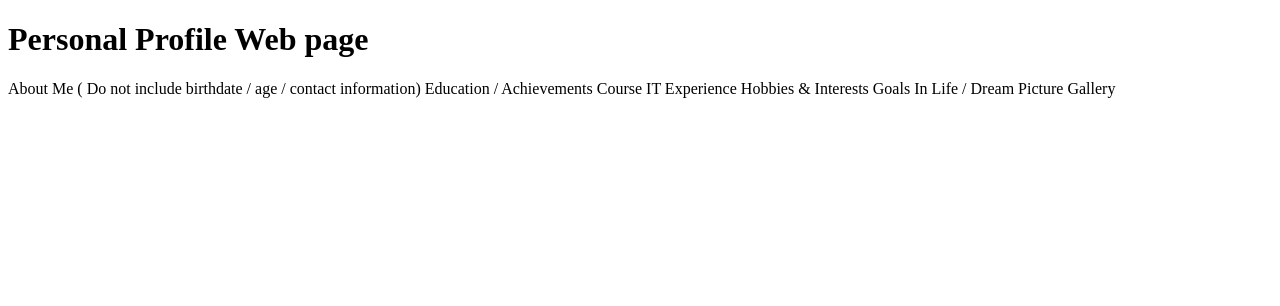
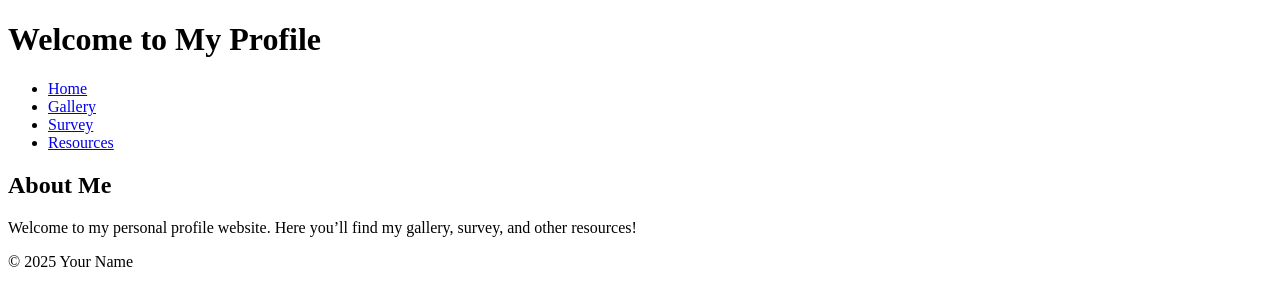
Before and after one commit to EthanPalconaners/webprog-SF231-personal-website, a plain HTML site: page home/index.html in a window 1280 px wide. Drawn offline with Linux system fonts and the light colour scheme.

Commit message:
Update index.html

```diff
--- a/home/index.html
+++ b/home/index.html
@@ -1,21 +1,33 @@
 <!DOCTYPE html>
-<html>
+<html lang="en">
 <head>
-<title>Page Title</title>
+    <meta charset="UTF-8">
+    <meta name="viewport" content="width=device-width, initial-scale=1.0">
+    <title>My Profile</title>
+    <link rel="stylesheet" href="css/style.css">
 </head>
 <body>
+    <header>
+        <h1>Welcome to My Profile</h1>
+        <nav>
+            <ul>
+                <li><a href="index.html">Home</a></li>
+                <li><a href="gallery.html">Gallery</a></li>
+                <li><a href="survey.html">Survey</a></li>
+                <li><a href="resources.html">Resources</a></li>
+            </ul>
+        </nav>
+    </header>
 
-<h1>Personal Profile Web page</h1>
-<p>
-About Me
- ( Do not include birthdate / age / contact information)
-Education / Achievements
-Course
-IT Experience
-Hobbies & Interests
-Goals In Life / Dream
-Picture Gallery
-</p>
+    <main>
+        <section>
+            <h2>About Me</h2>
+            <p>Welcome to my personal profile website. Here you’ll find my gallery, survey, and other resources!</p>
+        </section>
+    </main>
 
+    <footer>
+        <p>© 2025 Your Name</p>
+    </footer>
 </body>
 </html>
```
